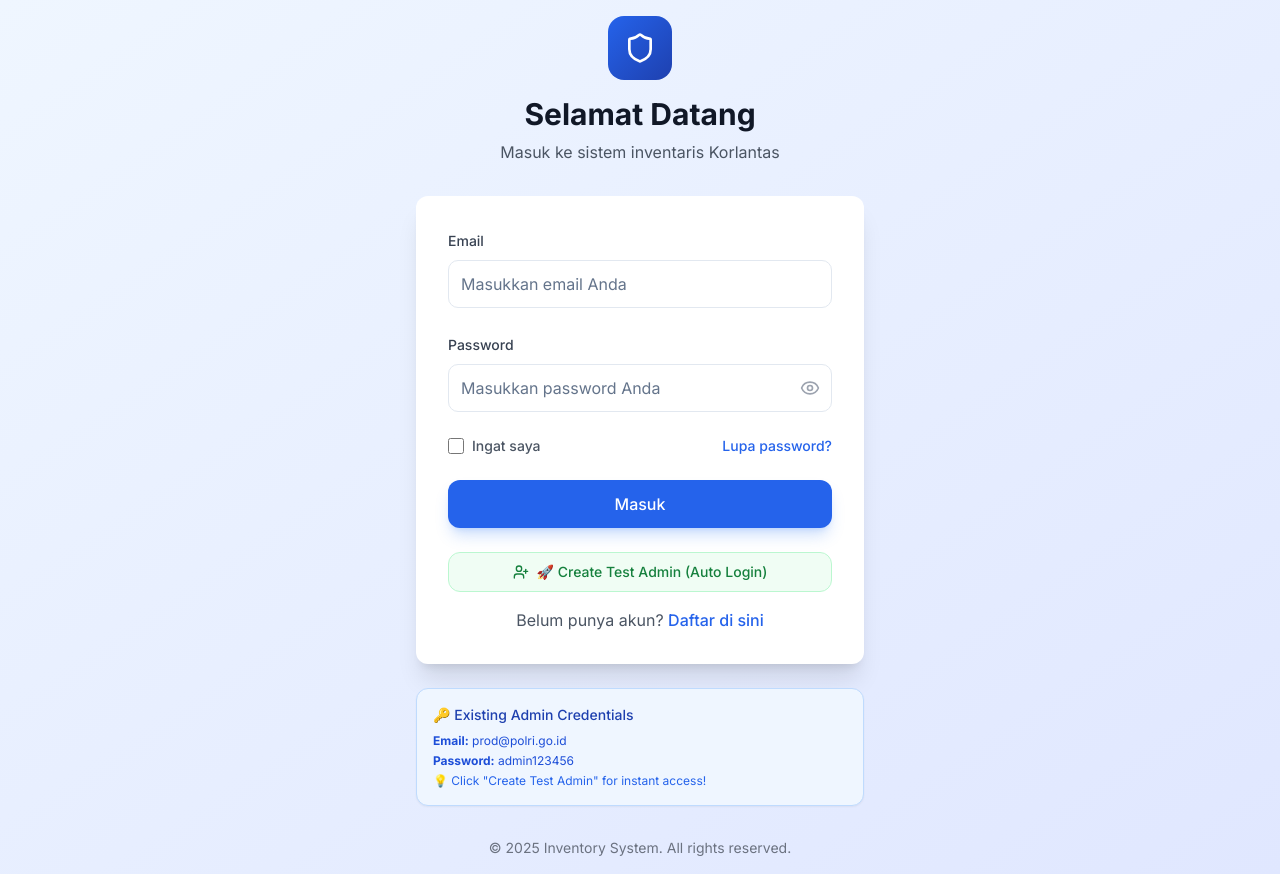
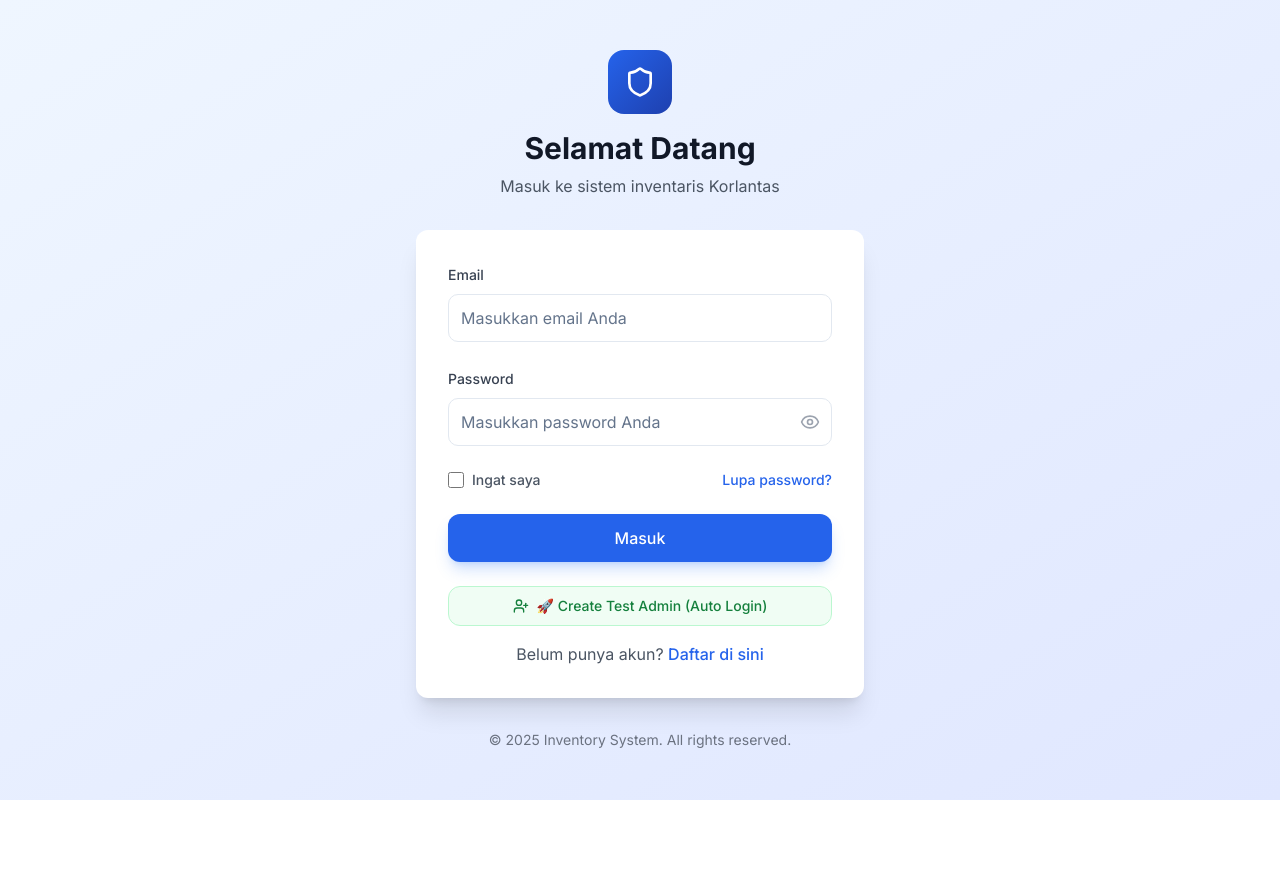
Before and after one commit to sulthonidap/police-inventory, a Next.js app: page /login in a window 1280 px wide. After the commit the page ends 800 px from the top, so only its background shows below. Built offline with nearby package versions, Linux system fonts and the light colour scheme.

Commit message:
HAPUS: Hapus informasi kredensial admin yang ada dari halaman login untuk meningkatkan keamanan dan menyederhanakan antarmuka pengguna.

```diff
--- a/src/app/login/page.tsx
+++ b/src/app/login/page.tsx
@@ -272,16 +272,7 @@ export default function LoginPage() {
         </Card>
 
         {/* Existing Admin Credentials */}
-        <Card className="mt-6 bg-blue-50 border-blue-200">
-          <CardContent className="p-4">
-            <h3 className="text-sm font-medium text-blue-800 mb-2">🔑 Existing Admin Credentials</h3>
-            <div className="space-y-1 text-xs text-blue-700">
-              <p><strong>Email:</strong> prod@polri.go.id</p>
-              <p><strong>Password:</strong> admin123456</p>
-              <p className="text-blue-600 mt-2">💡 Click "Create Test Admin" for instant access!</p>
-            </div>
-          </CardContent>
-        </Card>
+
 
         {/* Footer */}
         <div className="text-center mt-8">
```
